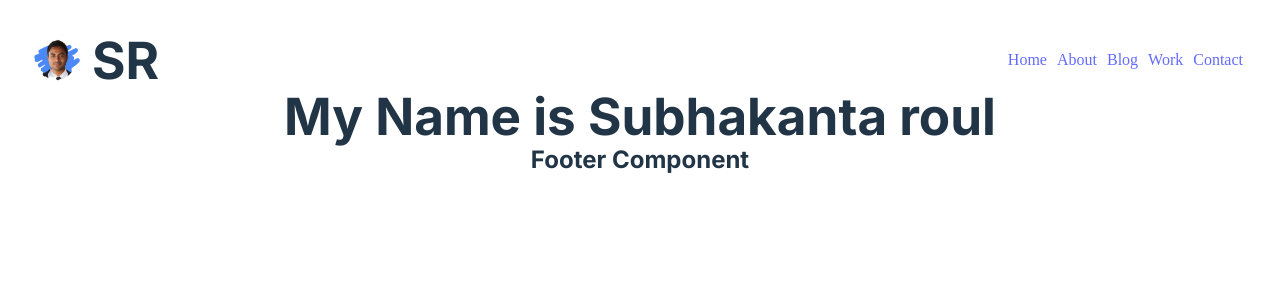
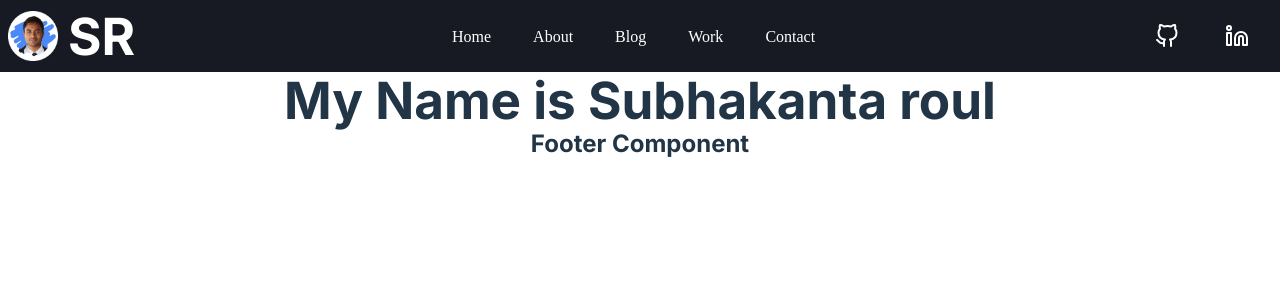
Before and after one commit to predator2v0/portfolio, a React (Vite) app: page / in a window 1280 px wide. Shown: the top 300 px of the page. Built offline with nearby package versions, Linux system fonts and the light colour scheme; a web font is replaced by a local one.

Commit message:
portfolio navbar style and initial setup refine

```diff
--- a/package.json
+++ b/package.json
@@ -12,6 +12,7 @@
   "dependencies": {
     "react": "^18.2.0",
     "react-dom": "^18.2.0",
+    "react-icons": "^4.8.0",
     "sass": "^1.62.1"
   },
   "devDependencies": {
--- a/src/App.scss
+++ b/src/App.scss
@@ -1,6 +1,5 @@
 #root {
-  max-width: 1280px;
-  margin: 0 auto;
-  padding: 2rem;
-  text-align: center;
+    max-width: 1280px;
+    margin: 0 auto;
+    text-align: center;
 }
--- a/src/components/navbar/Navbar.jsx
+++ b/src/components/navbar/Navbar.jsx
@@ -1,4 +1,6 @@
 import './navbar.scss'
+import {FiGithub} from 'react-icons/fi'
+import {FiLinkedin} from 'react-icons/fi'
 const Navbar = () => {
     return (
         <nav className="navbar">
@@ -25,6 +27,14 @@ const Navbar = () => {
                     </li>
                 </ul>
             </div>
+            <div className="social-profiles">
+                <a href="https://github.com/predator2v0" className="github">
+                    <FiGithub size="1.5rem"/>
+                </a>
+                <a href="https://linkedin.com/in/subhakanta-roul" className="linkedin">
+                    <FiLinkedin size="1.5rem"/>
+                </a>
+            </div>
         </nav>
     );
 };
--- a/src/components/navbar/navbar.scss
+++ b/src/components/navbar/navbar.scss
@@ -1,6 +1,11 @@
+@import '../../styles/variables.scss';
+@import '../../styles/mixins.scss';
+
 .navbar {
     display: flex;
     justify-content: space-between;
+    background-color: $accent-navbar;
+    padding: 0.5rem;
     & .nav-brand {
         display: flex;
         justify-content: center;
@@ -9,6 +14,9 @@
             width: 50px;
             height: 50px;
             margin-right: 10px;
+        }
+        & h1{
+            @include navbar-links;
         }
     }
     & .nav-menu{
@@ -22,10 +30,32 @@
             & li{
                 margin: auto 5px;
                 & a{
-                    text-decoration: none;
-                    text-transform: capitalize;
+                    @include navbar-links;
+                    padding: 0.5rem 1rem;
+                    &:hover{
+                        @include nav-links-hover;
+                    }
                 }
             }
         }
     }
+    & .social-profiles{
+        display: flex;
+        place-items: center;
+        & a{
+            @include navbar-links;
+            margin: auto 15px;
+            border-radius: 50%;
+            width: 40px;
+            height: 40px;
+            display: flex;
+            align-items: center;
+            justify-content: center;
+            // border: 1px solid #fff;
+
+            &:hover{
+                @include nav-links-hover;
+            }
+        }
+    }
 }
--- a/src/index.scss
+++ b/src/index.scss
@@ -1,4 +1,4 @@
-@import "./variables.scss";
+@import "./styles/variables.scss";
 :root {
   font-family: $heading-font, $body-font, system-ui, Avenir, Helvetica, Arial, sans-serif;
   font-weight: 400;
@@ -29,7 +29,7 @@ body {
 h1,h2,h3,h4,h5,h6{
   font-family: $heading-font;
 }
-p, a, span, div{
+p, a, span{
   font-family: $body-font
 }
 h1 {
--- /dev/null
+++ b/src/styles/mixins.scss
@@ -0,0 +1,11 @@
+@import './variables.scss';
+
+@mixin navbar-links{
+    color: $primary-color;
+    text-decoration: none;
+    text-transform: capitalize;
+}
+@mixin nav-links-hover{
+    color: $secondary-color;
+    background-color: rgba($color: $primary-color, $alpha: 0.99);
+}
--- a/src/variables.scss
+++ b/src/styles/variables.scss
@@ -3,3 +3,8 @@
 
 $heading-font: Inter;
 $body-font: Manuale;
+
+$primary-color: #fff;
+$secondary-color: #1a202c;
+$accent-navbar: #171923;
+$accent-footer: #e37628;
```
Also changed, not shown: 1 other file (tests, documents, lock files or other folders).
